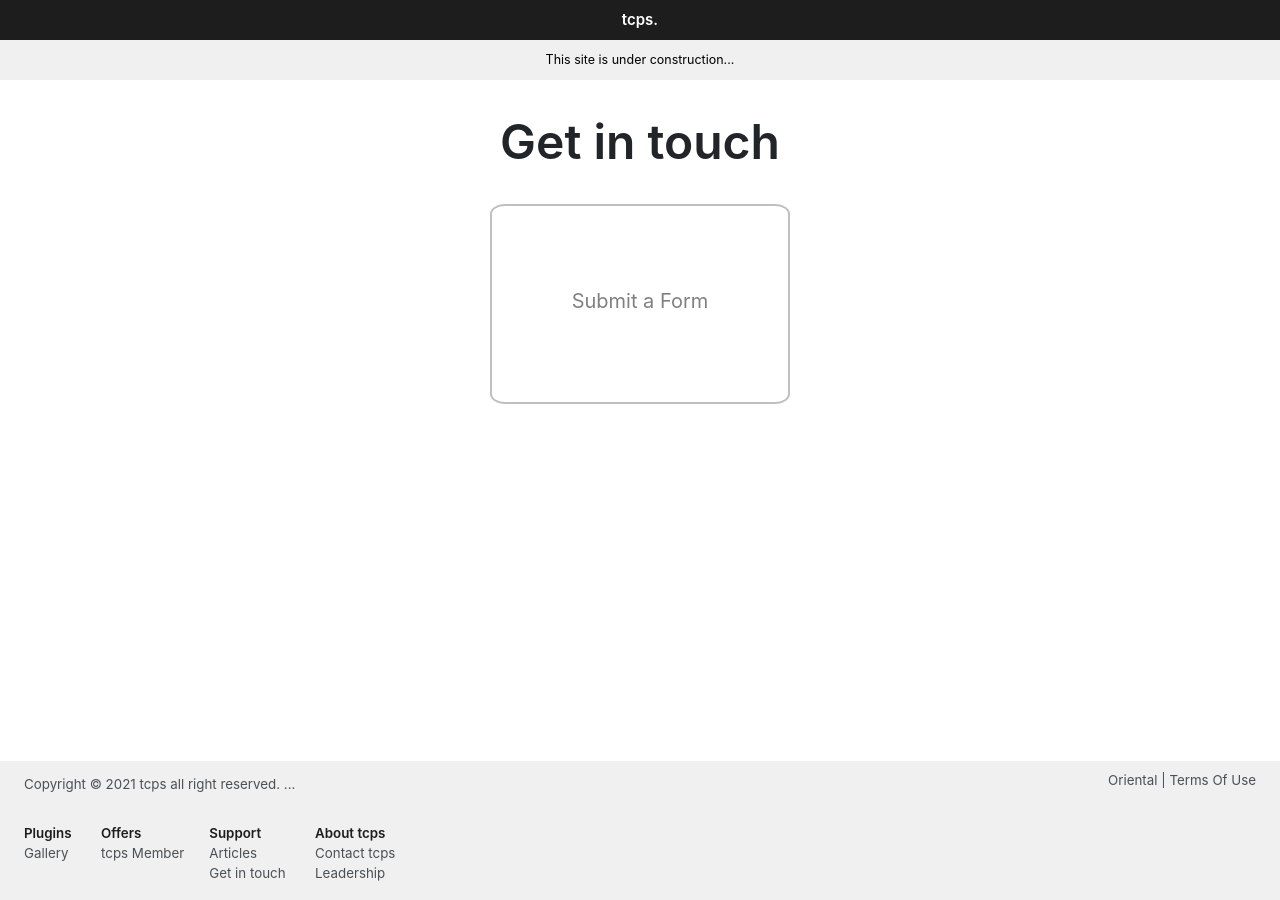
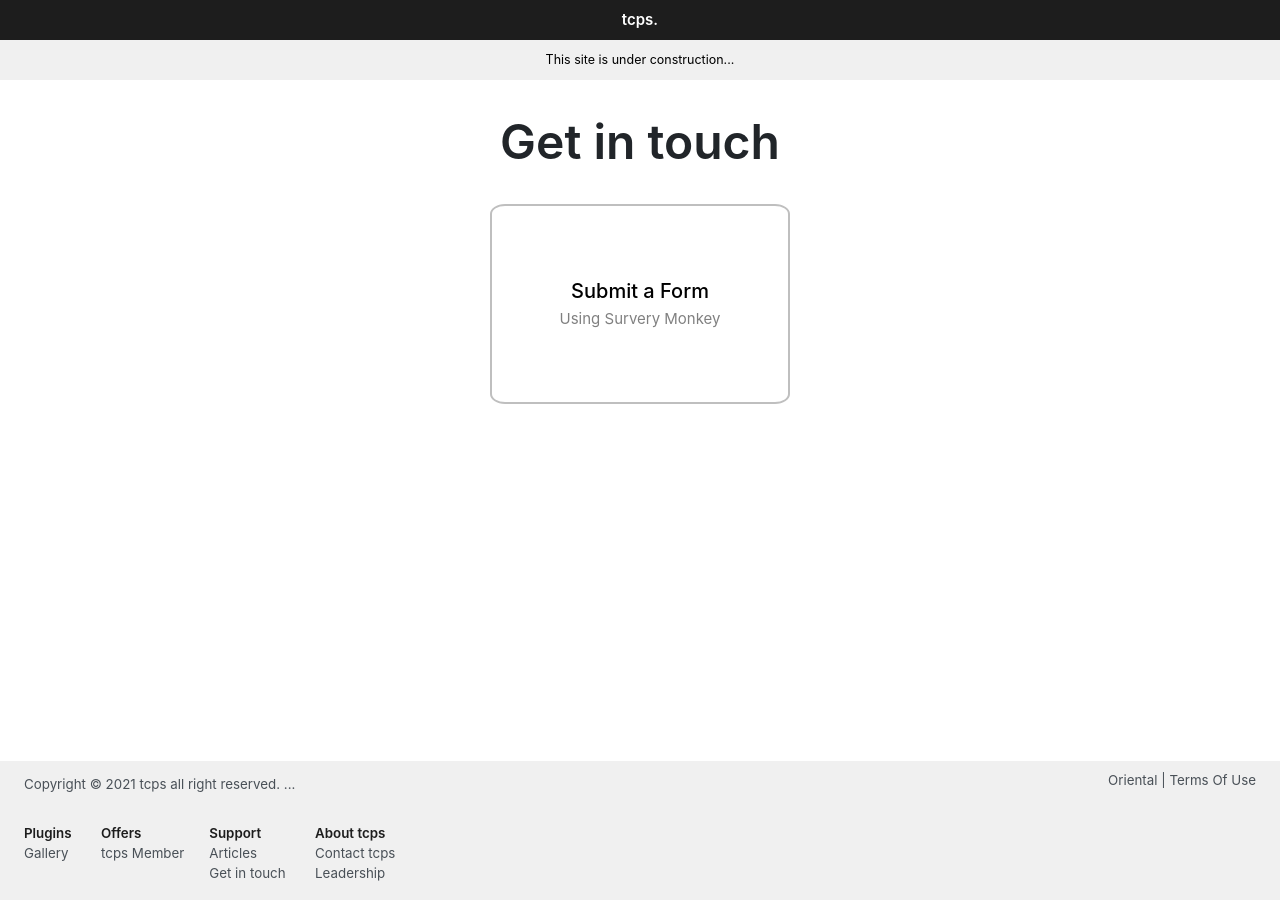
Before and after one commit to ttcps/ttcps.github.io, a Jekyll site: the page built from support/get-in-touch.html, in a window 1280 px wide. Built offline with Jekyll 4.4.1, drawn with Linux system fonts in a browser that asks for light colours.

Commit message:
Update get-in-touch.html

```diff
--- a/support/get-in-touch.html
+++ b/support/get-in-touch.html
@@ -4,4 +4,4 @@ title: Get in touch - tcps Support
 permalink: /support/get-in-touch/
 ---
 <h1 style="text-align: center; margin-bottom: 0.67em; margin-top: 0px; padding-top: 0.67em; font-size: 3rem;">Get in touch</h1>
-<div style="width: 300px;height: 200px;border-radius: 5%;border-style: solid;border-color: #bfbfbf;border-width: 2px;text-align: center;margin: 0px auto"><div style="margin-top: 80px;"><a href="/go/" style="color: #808080;font-size: 20px;">Submit a Form</a></div></div>
+<div style="width: 300px;height: 200px;border-radius: 5%;border-style: solid;border-color: #bfbfbf;border-width: 2px;text-align: center;margin: 0px auto"><div style="margin-top: 70px;"><a href="/go/" style="color: black;font-size: 20px;font-weight: 500">Submit a Form</a><span style="color: #808080;font-size: 15px"><br>Using Survery Monkey</span></div></div>
```
